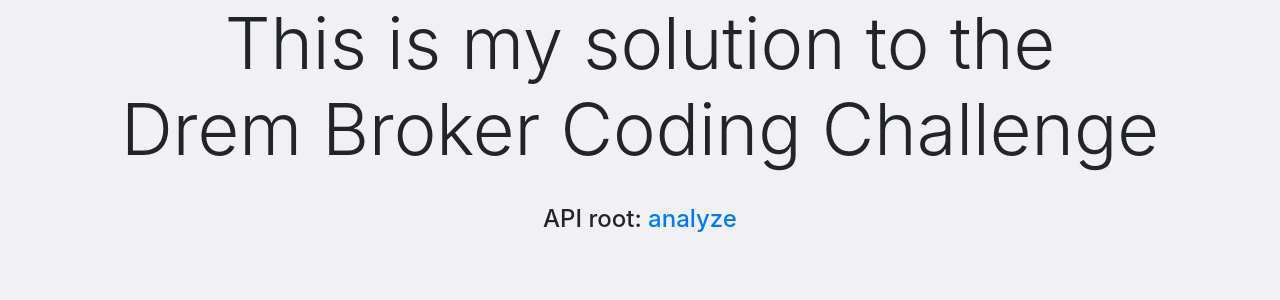
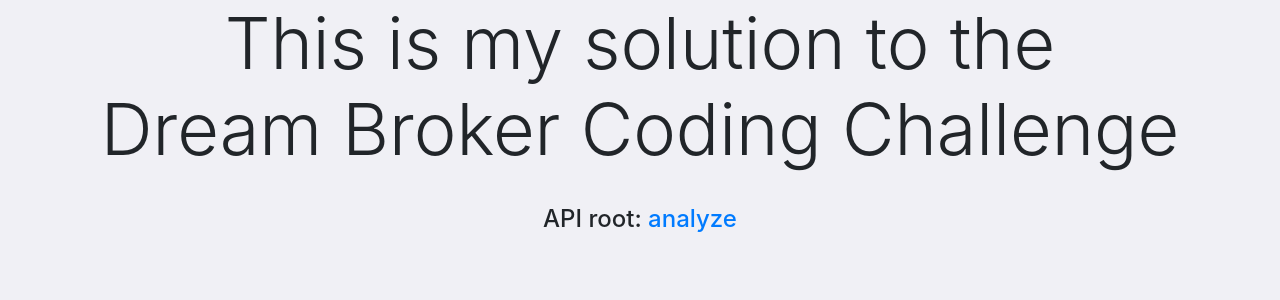
Before and after one commit to hm-tuomaala/dream-broker-api, a Django app: page / in a window 1280 px wide. Shown: the top 300 px of the page. Run offline with Django 3.2, Linux system fonts and the light colour scheme; some libraries are stand-ins or nearby versions.

Commit message:
Update index.html

```diff
--- a/api_app/templates/index.html
+++ b/api_app/templates/index.html
@@ -11,7 +11,7 @@
     <title>Dream Broker Challenge</title>
   </head>
   <body style="background-color: #f0f0f5;">
-    <h1 class="display-3 text-center">This is my solution to the<br>Drem Broker Coding Challenge</h1>
+    <h1 class="display-3 text-center">This is my solution to the<br>Dream Broker Coding Challenge</h1>
     <br>
     <h4 class="text-center">API root: <a href="{% url 'api' %}">analyze</a></h4>
 
```
